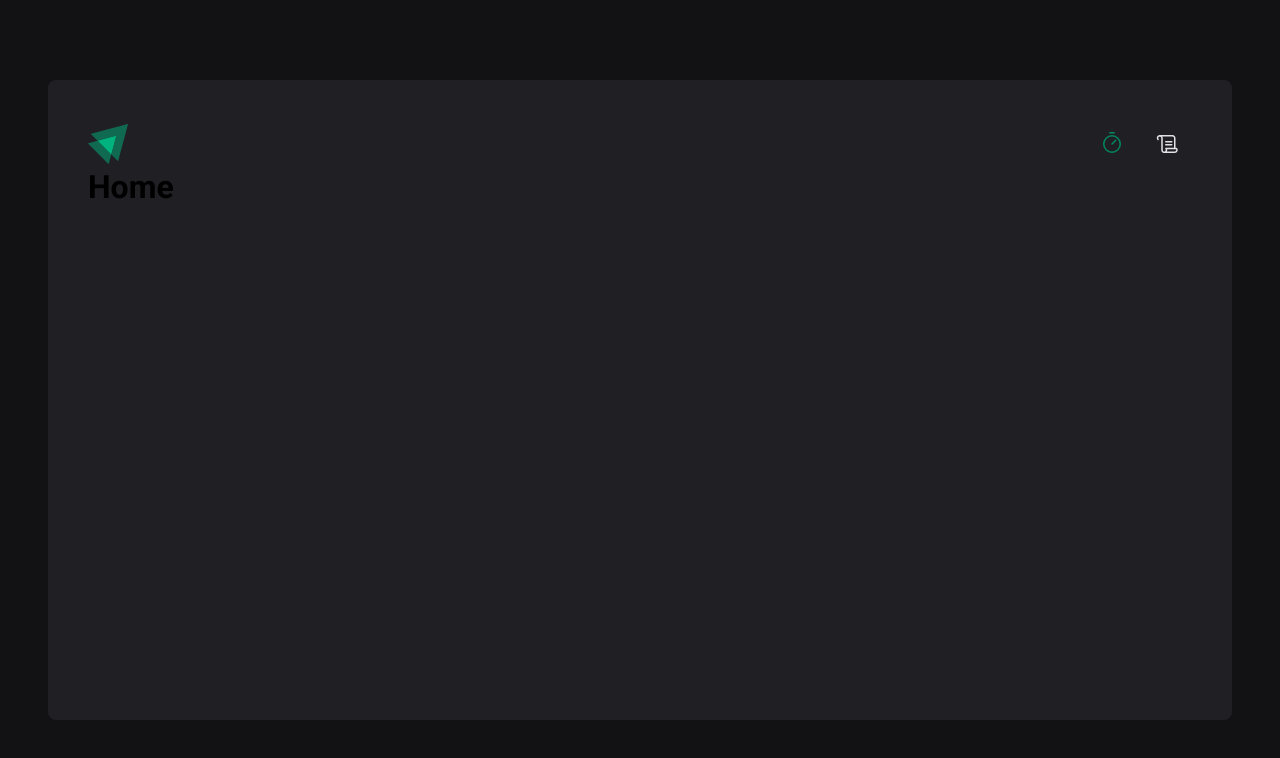
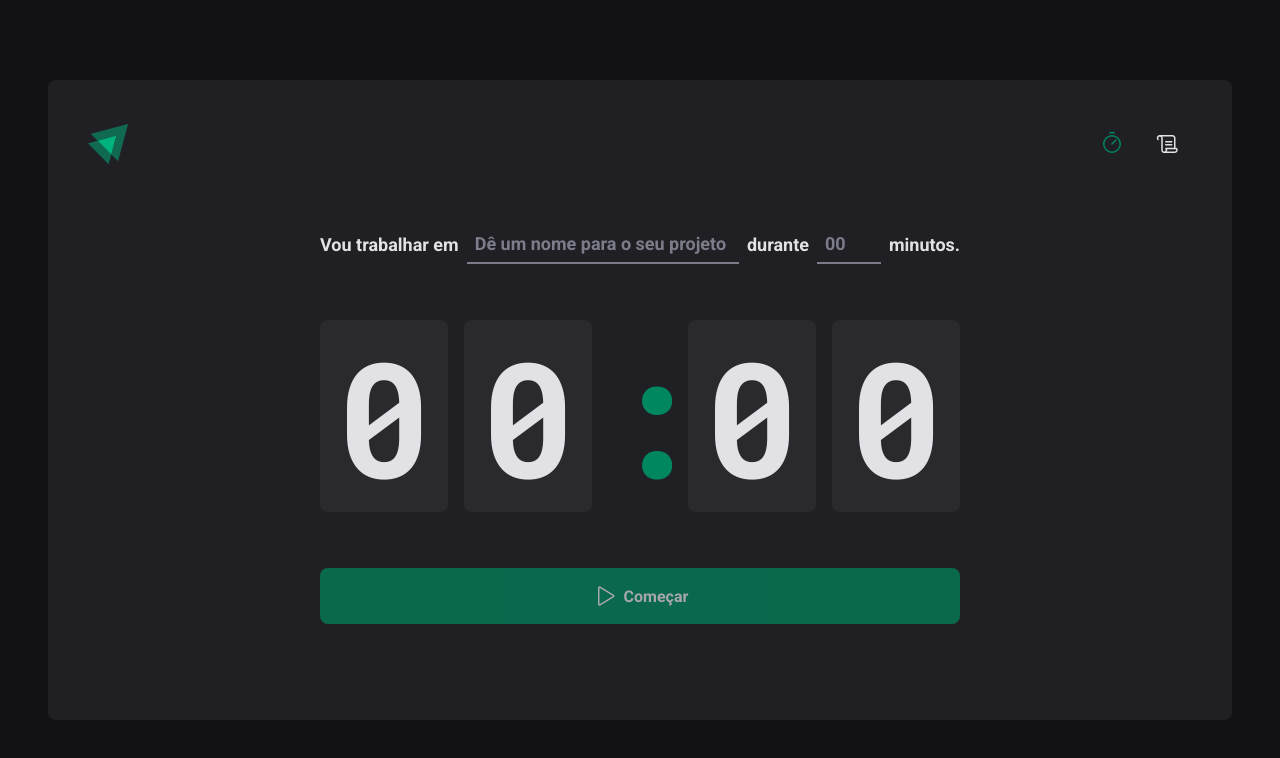
Before and after one commit to edsonrosadev/spas_reactjs, a React (Vite) app: page / in a window 1280 px wide. Shown: the top 758 px of the page. Built offline with nearby package versions, Linux system fonts and the light colour scheme.

Commit message:
estilização da home

```diff
--- a/src/pages/Home.tsx
+++ /dev/null
@@ -1,5 +0,0 @@
-export function Home() {
-  return (
-   <h1>Home</h1>
-  )
- }
--- /dev/null
+++ b/src/pages/Home/index.tsx
@@ -0,0 +1,33 @@
+import { Play } from "phosphor-react";
+import { CountdownContainer, FormContainer, HomeContainer, MinutesAmaountInput, Separator, StartCountdownButton, TaskInput } from "./styles";
+
+export function Home() {
+  return (
+    <HomeContainer>
+      <form action="">
+        <FormContainer>
+          <label htmlFor="task">Vou trabalhar em</label>
+          <TaskInput id="task" placeholder="Dê um nome para o seu projeto" />
+
+          <label htmlFor="minutesAmount">durante</label>
+          <MinutesAmaountInput type="number" id="minutesAmount" placeholder="00" />
+
+          <span>minutos.</span>
+        </FormContainer>
+
+        <CountdownContainer>
+          <span>0</span>
+          <span>0</span>
+          <Separator>:</Separator>
+          <span>0</span>
+          <span>0</span>
+        </CountdownContainer>
+
+        <StartCountdownButton disabled type="submit">
+          <Play size={24} />
+          Começar
+        </StartCountdownButton>
+      </form>
+    </HomeContainer>
+  )
+ }
--- /dev/null
+++ b/src/pages/Home/styles.ts
@@ -0,0 +1,108 @@
+import styled from "styled-components";
+
+export const HomeContainer = styled.main `
+  flex: 1;
+
+  display: flex;
+  flex-direction: column;
+  align-items: center;
+  justify-content: center;
+
+  form {
+    display: flex;
+    flex-direction: column;
+    align-items: center;
+    gap: 3.5rem;
+  }
+`
+
+export const FormContainer = styled.div`
+  width: 100%;
+  display: flex;
+  align-items: center;
+  justify-content: center;
+  gap: 0.5rem;
+  color: ${(props) => props.theme['gray-100']};
+  font-size: 1.125rem;
+  font-weight: bold;
+  flex-wrap: wrap;
+`
+
+const BaseInput = styled.input`
+  background: transparent;
+  height: 2.5rem;
+  border: 0;
+  border-bottom: 2px solid ${(props) => props.theme['gray-500']};
+  font-weight: bold;
+  font-size: 1.125rem;
+  padding: 0 0.5rem;
+  color: ${(props) => props.theme['gray-100']};
+
+  &:focus {
+    box-shadow: none;
+    border-color: ${(props) => props.theme['green-500']};
+  }
+
+  &::placeholder {
+    color: ${(props) => props.theme['gray-500']};
+  }
+`
+export const TaskInput = styled(BaseInput)`
+  flex: 1;
+`
+
+export const MinutesAmaountInput = styled(BaseInput)`
+  width: 4rem;
+`
+
+export const CountdownContainer = styled.div`
+  font-family: 'Roboto Mono', monospace;
+  font-size: 10rem;
+  line-height: 8rem;
+  color: ${(props) => props.theme['gray-100']};
+
+  display: flex;
+  gap: 1rem;
+
+  span {
+    background: ${(props) => props.theme['gray-700']};
+    padding: 2rem 1rem;
+    border-radius: 8px;
+  }
+`
+export const Separator = styled.div`
+  padding: 2rem 0;
+  color: ${(props) => props.theme['green-500']};
+
+  width: 4rem;
+  overflow: hidden;
+  diplay: flex;
+  justify-content:
+`
+''
+export const StartCountdownButton = styled.button`
+  width: 100%;
+  border: 0;
+  padding: 1rem;
+  border-radius: 8px;
+
+  display: flex;
+  align-items: center;
+  justify-content: center;
+
+  gap: 0.5rem;
+  font-weight: bold;
+
+  cursor: pointer;
+
+  background: ${(props) => props.theme['green-500']};
+  color: ${(props) => props.theme['gray-100']};
+
+  &:disabled {
+    opacity: 0.7;
+    cursor: not-allowed;
+  }
+  &:not(:disabled):hover {
+    background: ${(props) => props.theme['green-700']}
+  }
+`
--- a/src/styles/global.ts
+++ b/src/styles/global.ts
@@ -16,6 +16,8 @@
     body {
         background: ${props => props.theme['gray-900']};
         color: ${props => props.theme['gray-380']};
+        -webkit-font-smoothing: antialiased;
+
     }
 
     body, input, textarea, button {
```
